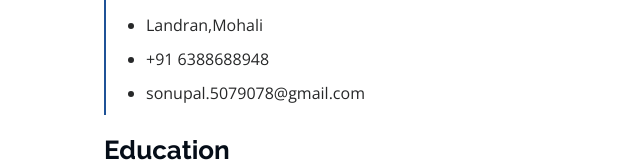
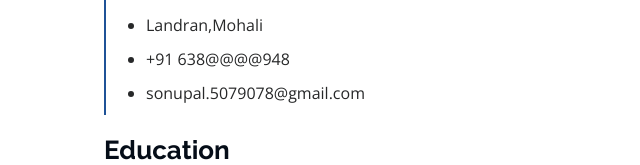
Before and after one commit to Sonu1747/myPort-Folio, a plain HTML site: page index.html in a window 1280 px wide. Shown: the part 2376-2541 px from the top of the page, 226-866 px from the left. Drawn offline with nearby package versions, Linux system fonts and the light colour scheme.

Commit message:
Update index.html

```diff
--- a/index.html
+++ b/index.html
@@ -195,7 +195,7 @@
               <p><em>Innovative and Skilled in time management and prioritization, ensuring tasks are completed efficiently and accurately. Strong attention to detail and commitment to continuous learning, making it easy to adapt to feedback and grow professionally.</em></p>
               <ul>
                 <li>Landran,Mohali</li>
-                <li>+91 6388688948</li>
+                <li>+91 638@@@@948</li>
                 <li>sonupal.5079078@gmail.com</li>
               </ul>
             </div>
```
